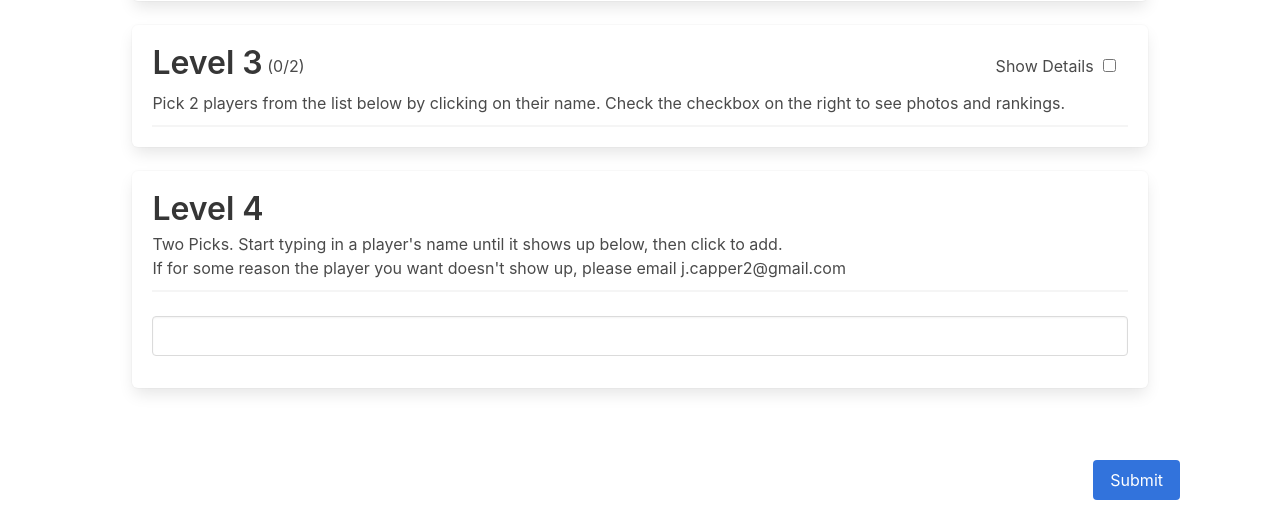
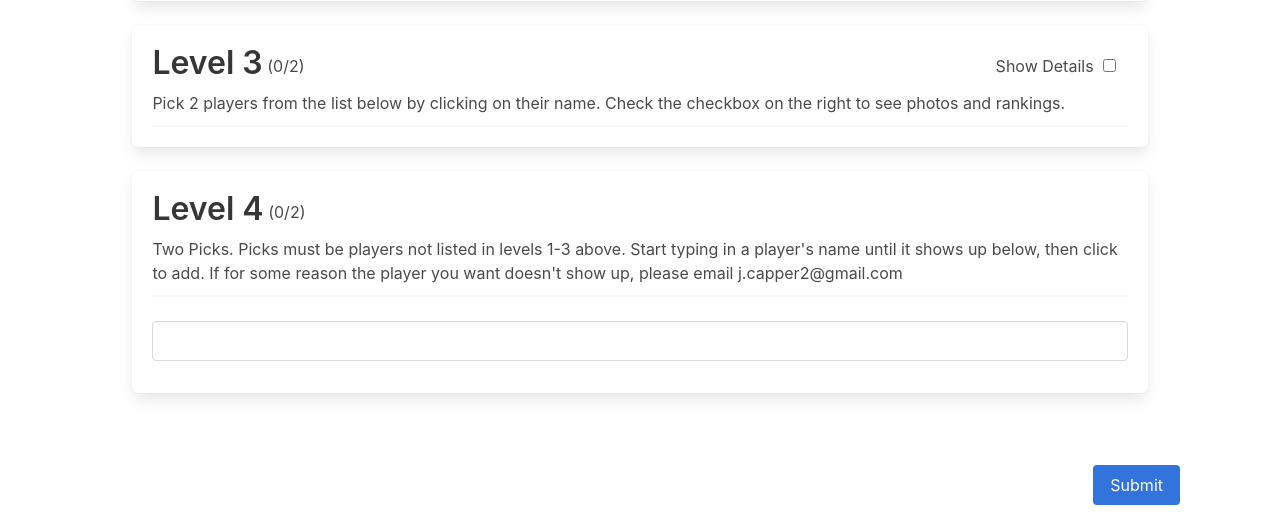
Before and after one commit to jcapper34/GolfPool, a Flask app: page /picks/make in a window 1280 px wide. Shown: the part 1006-1531 px from the top of the page. Before the commit the page ends 1506 px from the top, so only its background shows below. Run offline with Flask 2, Linux system fonts and the light colour scheme; data that the repository does not hold is empty; some libraries are stand-ins or nearby versions.

Commit message:
Updated level 4 description

```diff
--- a/picks/templates/make/make-picks.macro.html
+++ b/picks/templates/make/make-picks.macro.html
@@ -82,10 +82,12 @@
 {# LEVEL 4 STUFF #}
 {% macro level_4_section(values=()) %}
     <div class="box pick-box">
-        <h1 class="title">Level 4</h1>
-        <p class="section-description">Two Picks. Start typing in a player's name until it shows up below, then click to add. <br> If for some reason the player you want doesn't show up, please email j.capper2@gmail.com</p>
+        <div class="level is-mobile" style="margin-bottom: 5px">
+            <div class="level-left"><h2 class="title">Level 4</h2>&nbsp;(<span class="num-picked">0</span>/2)</div>
+        </div>
+        <p class="section-description">Two Picks. Picks must be players not listed in levels 1-3 above. Start typing in a player's name until it shows up below, then click to add. If for some reason the player you want doesn't show up, please email j.capper2@gmail.com</p>
         <hr>
-        <div class="level-4-field field" data-tooltip="Note: This player may not play in the Master's">
+        <div class="level-4-field field" data-tooltip="Note: This player may not play in the Masters">
             <div class="control">
                 <input id="level-4-text" onkeyup="create_player_suggestions($(this))" class="input" autocomplete="off" data-original="{{ value }}" required {% if values %}disabled{% endif %}> {# If values are given, then they are changing picks #}
                 <div id="suggestions-box" class="box hide">
```
